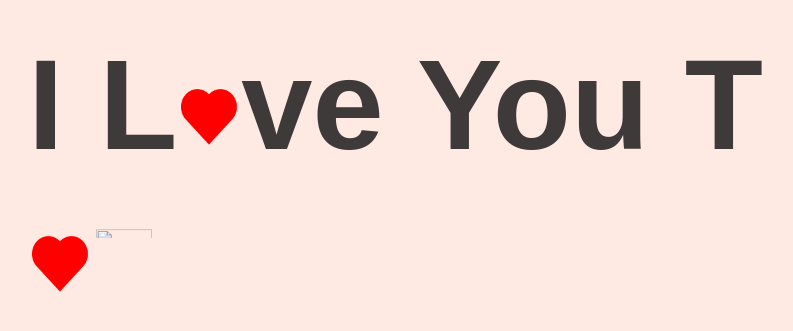
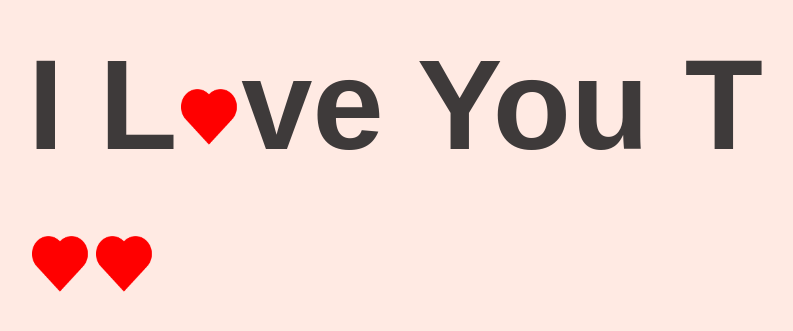
Before and after one commit to gloriaoliveira/for-life, a plain HTML site: page yes.html in a window 1280 px wide. Shown: the part 225-556 px from the top of the page, without its empty margins (228-1021 px from the left). Drawn offline with Linux system fonts and the light colour scheme; the site is published under a folder, as on GitHub Pages, so addresses that start at the root find nothing; a web font is replaced by a local one.

Commit message:
Update yes.html

```diff
--- a/yes.html
+++ b/yes.html
@@ -13,7 +13,7 @@
         <div class="yes">
             <h2>
                 I L<img src="img/heart.png" alt="">ve You T
-                <img src="img/heart.png" alt=""><img src="/img/heart.png" alt="">
+                <img src="img/heart.png" alt=""><img src="img/heart.png" alt="">
             </h2>
         </div>
     </div>
```
